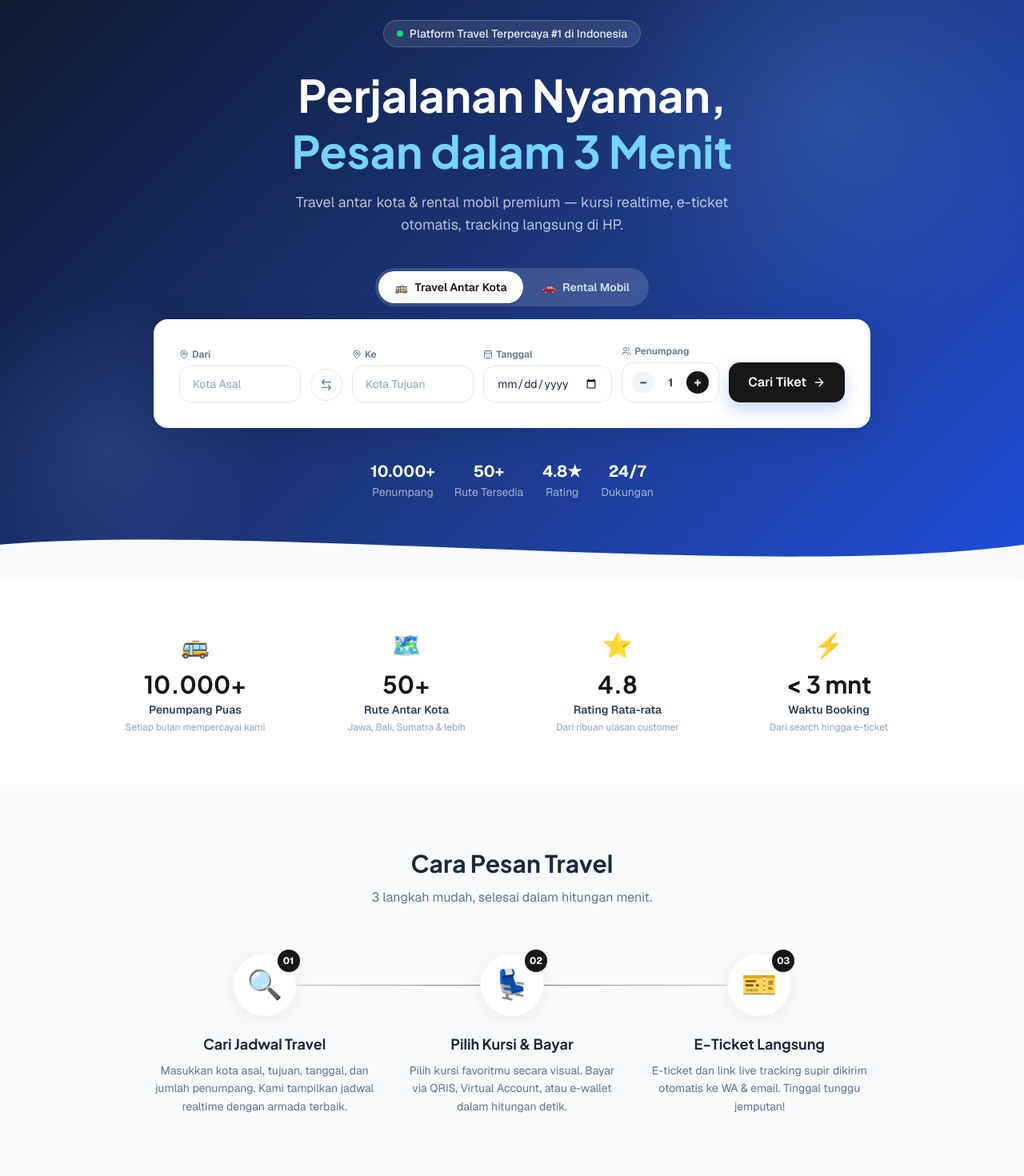
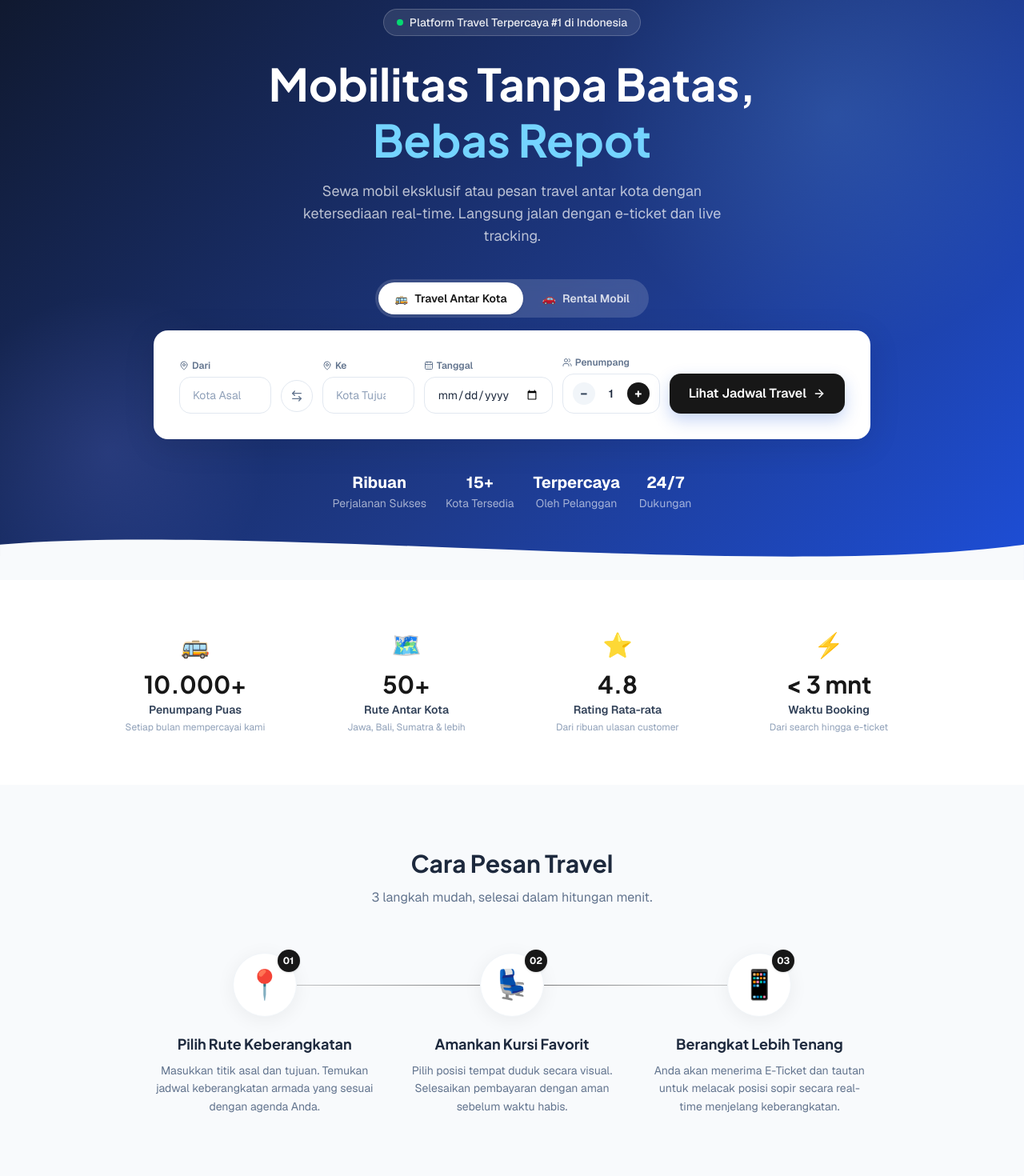
Before and after one commit to RiGi26/ja-rental-platform, a Next.js app: page / in a window 1280 px wide. Shown: the part 140-1610 px from the top of the page at 80% size. Built offline with nearby package versions, Linux system fonts and the light colour scheme.

Commit message:
feat(copy): refine language to be more organic, professional, and trustworthy

```diff
--- a/components/home/HeroSection.tsx
+++ b/components/home/HeroSection.tsx
@@ -32,13 +32,13 @@ export default function HeroSection() {
         {/* Headline */}
         <h1 className="text-center text-white font-display font-bold leading-tight mb-4"
             style={{ fontSize: 'clamp(2rem, 5vw, 3.5rem)' }}>
-          Perjalanan Nyaman,<br />
-          <span className="text-sky-300">Pesan dalam 3 Menit</span>
+          Mobilitas Tanpa Batas,<br />
+          <span className="text-sky-300">Bebas Repot</span>
         </h1>
 
         <p className="text-center text-white/70 text-base md:text-lg max-w-xl mb-10">
-          Travel antar kota &amp; rental mobil premium — kursi realtime,
-          e-ticket otomatis, tracking langsung di HP.
+          Sewa mobil eksklusif atau pesan travel antar kota dengan ketersediaan real-time.
+          Langsung jalan dengan e-ticket dan live tracking.
         </p>
 
         {/* SearchBox */}
@@ -49,9 +49,9 @@ export default function HeroSection() {
         {/* Social Proof */}
         <div className="mt-10 flex flex-wrap justify-center gap-6 text-white/60 text-sm">
           {[
-            { value: '10.000+', label: 'Penumpang' },
-            { value: '50+', label: 'Rute Tersedia' },
-            { value: '4.8★', label: 'Rating' },
+            { value: 'Ribuan', label: 'Perjalanan Sukses' },
+            { value: '15+', label: 'Kota Tersedia' },
+            { value: 'Terpercaya', label: 'Oleh Pelanggan' },
             { value: '24/7', label: 'Dukungan' },
           ].map(item => (
             <div key={item.label} className="flex flex-col items-center gap-0.5">
--- a/components/home/HowItWorks.tsx
+++ b/components/home/HowItWorks.tsx
@@ -6,42 +6,42 @@ import { motion, AnimatePresence } from 'framer-motion'
 const travelSteps = [
   {
     step: '01',
-    icon: '🔍',
-    title: 'Cari Jadwal Travel',
-    desc: 'Masukkan kota asal, tujuan, tanggal, dan jumlah penumpang. Kami tampilkan jadwal realtime dengan armada terbaik.',
+    icon: '📍',
+    title: 'Pilih Rute Keberangkatan',
+    desc: 'Masukkan titik asal dan tujuan. Temukan jadwal keberangkatan armada yang sesuai dengan agenda Anda.',
   },
   {
     step: '02',
     icon: '💺',
-    title: 'Pilih Kursi & Bayar',
-    desc: 'Pilih kursi favoritmu secara visual. Bayar via QRIS, Virtual Account, atau e-wallet dalam hitungan detik.',
+    title: 'Amankan Kursi Favorit',
+    desc: 'Pilih posisi tempat duduk secara visual. Selesaikan pembayaran dengan aman sebelum waktu habis.',
   },
   {
     step: '03',
-    icon: '🎫',
-    title: 'E-Ticket Langsung',
-    desc: 'E-ticket dan link live tracking supir dikirim otomatis ke WA & email. Tinggal tunggu jemputan!',
+    icon: '📱',
+    title: 'Berangkat Lebih Tenang',
+    desc: 'Anda akan menerima E-Ticket dan tautan untuk melacak posisi sopir secara real-time menjelang keberangkatan.',
   },
 ]
 
 const rentalSteps = [
   {
     step: '01',
-    icon: '🚗',
-    title: 'Pilih Mobil',
-    desc: 'Tentukan lokasi ambil, tanggal sewa, dan pilih "Lepas Kunci" atau "Dengan Driver".',
+    icon: '📅',
+    title: 'Tentukan Jadwal & Lokasi',
+    desc: 'Pilih mobil sesuai kebutuhan perjalanan Anda, lengkapi dengan opsi "Lepas Kunci" atau tambahan Driver profesional.',
   },
   {
     step: '02',
-    icon: '📄',
-    title: 'Upload Dokumen',
-    desc: 'Bila lepas kunci, upload SIM Internasional Anda. Kami tampilkan rincian harga transparan termasuk deposit.',
+    icon: '💳',
+    title: 'Verifikasi & Bayar',
+    desc: 'Lengkapi dokumen secara online. Selesaikan pembayaran dengan aman melalui berbagai pilihan metode bayar lokal.',
   },
   {
     step: '03',
     icon: '🔑',
-    title: 'Serah Terima Kendaraan',
-    desc: 'Tunjukkan QR Code pemesanan di loket bandara/stasiun untuk serah terima armada yang siap pakai.',
+    title: 'Ambil Kunci & Jalan',
+    desc: 'Tunjukkan E-Ticket di lokasi penjemputan atau bandara. Armada Anda sudah siap dan telah dibersihkan.',
   },
 ]
 
--- a/components/search/RentalSearchForm.tsx
+++ b/components/search/RentalSearchForm.tsx
@@ -123,7 +123,7 @@ export default function RentalSearchForm() {
           type="submit"
           className="h-12 px-8 rounded-xl font-bold bg-primary hover:bg-primary-hover text-white shadow-glow transition-all active:scale-95 whitespace-nowrap gap-2"
         >
-          Cari Rental
+          Cek Ketersediaan Mobil
           <ArrowRight size={18} />
         </Button>
       </div>
--- a/components/search/TravelSearchForm.tsx
+++ b/components/search/TravelSearchForm.tsx
@@ -149,7 +149,7 @@ export default function TravelSearchForm() {
           type="submit"
           className="flex items-center justify-center gap-2 bg-primary hover:bg-primary-hover text-white font-semibold px-6 py-3 rounded-xl transition-colors glow-btn whitespace-nowrap"
         >
-          Cari Tiket
+          Lihat Jadwal Travel
           <ArrowRight size={16} />
         </button>
       </div>
```
